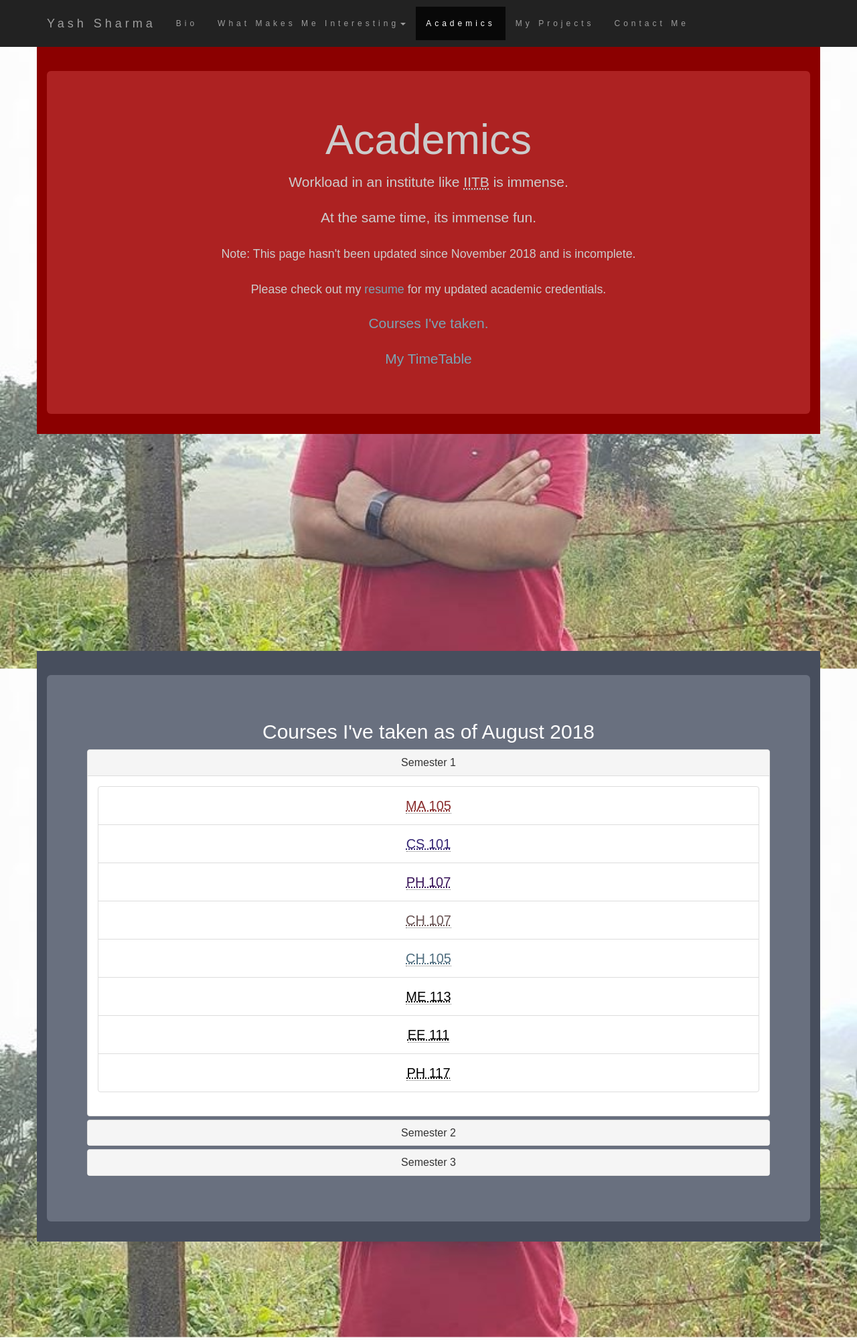
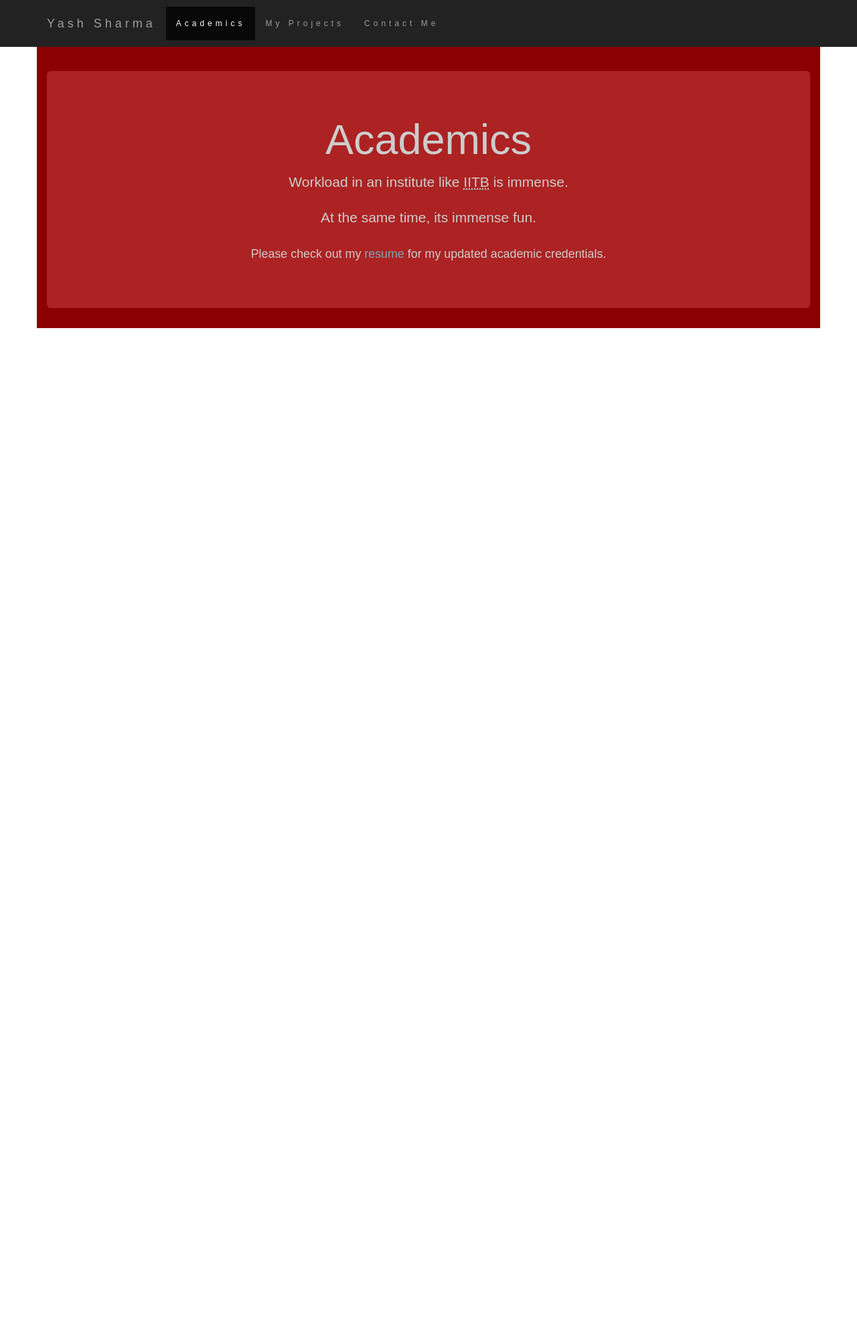
Before and after one commit to yash-s20/yash-s20.github.io, a PHP site: page /academics.html in a window 1280 px wide. Shown: the top 2001 px of the page at 67% size. After the commit the page ends 490 px from the top, so only its background shows below. Run offline with PHP 8.4, Linux system fonts and the light colour scheme; some libraries are stand-ins or nearby versions.

Commit message:
clean up

```diff
--- a/academics.html
+++ b/academics.html
@@ -31,15 +31,6 @@
     </div>
     <div class="collapse navbar-collapse" id="myNavbar">
       <ul class="nav navbar-nav">
-        <li ><a href="./bio.html">Bio</a></li>
-        <li class="dropdown">
-          <a class="dropdown-toggle" data-toggle="dropdown" href="#">What Makes Me Interesting<span class="caret"></span></a>
-          <ul class="dropdown-menu">
-            <li><a href="./interests.html">Interests and Favourites</a></li>
-            <li><a href="./interests.html#ambitions">Ambitions</a></li>
-            <li><a href="./interests.html#pastimes">Pastimes</a></li>
-          </ul>
-        </li>
         <li class="active"><a href="#">Academics</a></li>
         <li><a href="./myprojects.html">My Projects</a></li>
         <li><a href="./contact.html">Contact Me</a></li>
@@ -54,182 +45,11 @@
     	<h1>Academics</h1>
     	<p>Workload in an institute like <abbr title="Indian instituteof Technology, Bombay">IITB</abbr> is immense.</p>
 	  <p>At the same time, its immense fun.</p>
-	<p><small>Note: This page hasn't been updated since November 2018 and is incomplete.</small></p>
 	<p><small>Please check out my <a href="./resume.pdf">resume</a> for my updated academic credentials.</small></p>
-    	<p><a href="#courses">Courses I've taken.</a></p>
-    	<p><a href="#timetable">My TimeTable</a></p>
 
   	</div>
 
 </div>
-<div class="container bg-3 text-center">
-	<br><br><br>
-	<br><br><br>
-	<br><br><br>
-</div>
-<div class="container bg-2 text-center">
-	<br>
-	<div class="jumbotron" style="background-color: #69707f" id="courses">
-		<h2>Courses I've taken as of August 2018</h2>
-		<div class="panel-group" id="accordion">
-		<div class="panel panel-default">
-		  <div class="panel-heading">
-		    <h4 class="panel-title">
-		      <a data-toggle="collapse" data-parent="#accordion" href="#collapse1">Semester 1</a>
-		    </h4>
-		  </div>
-		  <div id="collapse1" class="panel-collapse collapse in">
-		    <div class="panel-body">
-		    <ul class="list-group">
-		    	<li class="list-group-item" style="color: #892d2d;"><abbr title="Calculus">MA 105</abbr></li>
-		    	<li class="list-group-item" style="color: #342674;"><abbr title="Introduction to C++ and Programming">CS 101</abbr></li>
-		    	<li class="list-group-item" style="color: #3a155a;"><abbr title="Quantum Physics">PH 107</abbr></li>
-		    	<li class="list-group-item" style="color: #695353;"><abbr title="Physical Chemistry">CH 107</abbr></li>
-		    	<li class="list-group-item" style="color: #4e6c7e;"><abbr title="Organic and Inorganic Chemistry">CH 105</abbr></li>
-		    	<li class="list-group-item" style="color: #000000;"><abbr title="Mechanical Workshop">ME 113</abbr></li>
-		    	<li class="list-group-item" style="color: #000000;"><abbr title="Introduction to Electrical Systems">EE 111</abbr></li>
-		    	<li class="list-group-item" style="color: #000000;"><abbr title="Physics Lab">PH 117</abbr></li>
-		    </ul>
-			</div>
-		  </div>
-		</div>
-		<div class="panel panel-default">
-		  <div class="panel-heading">
-		    <h4 class="panel-title">
-		      <a data-toggle="collapse" data-parent="#accordion" href="#collapse2">Semester 2</a>
-		    </h4>
-		  </div>
-		  <div id="collapse2" class="panel-collapse collapse">
-		    <div class="panel-body">
-		    <ul class="list-group">
-		    	<li class="list-group-item" style="color: #892d2d;"><abbr title="Linear Algebra">MA 106</abbr></li>
-		    	<li class="list-group-item" style="color: #342674;"><abbr title="Differential Equations">MA 108</abbr></li>
-		    	<li class="list-group-item" style="color: #3a155a;"><abbr title="Electricity and Magnetism">PH 108</abbr></li>
-		    	<li class="list-group-item" style="color: #695353;"><abbr title="Introduction to Electronics">EE 112</abbr></li>
-		    	<li class="list-group-item" style="color: #4e6c7e;"><abbr title="Engineering Drawing">ME 119</abbr></li>
-		    	<li class="list-group-item" style="color: #000000;"><abbr title="Chemistry Lab">CH 117</abbr></li>
-		    </ul>
-		    </div>
-		  </div>
-		</div>
-		<div class="panel panel-default">
-		  <div class="panel-heading">
-		    <h4 class="panel-title">
-		      <a data-toggle="collapse" data-parent="#accordion" href="#collapse3">Semester 3</a>
-		    </h4>
-		  </div>
-		  <div id="collapse3" class="panel-collapse collapse">
-		    <div class="panel-body">
-		    	<ul class="list-group">
-		    	<li class="list-group-item" style="color: #892d2d;"><abbr title="Discrete Structures">CS 207</abbr></li>
-		    	<li class="list-group-item" style="color: #342674;"><abbr title="DSA">CS 213</abbr></li>
-		    	<li class="list-group-item" style="color: #3a155a;"><abbr title="Data Analysis and Intepretation">CS 215</abbr></li>
-		    	<li class="list-group-item" style="color: #695353;"><abbr title="Software Systems Lab">CS 251</abbr></li>
-		    	<li class="list-group-item" style="color: #4e6c7e;"><abbr title="DSA Lab">CS 293</abbr></li>
-		    	<li class="list-group-item" style="color: #000000;"><abbr title="Economics">HS 101</abbr></li>
-		    	<li class="list-group-item" style="color: #000000;"><abbr title="Mathematical Structure for Systems and Control">SC 201</abbr></li>
-		    </ul>
-		    </div>
-		  </div>
-		</div>
-		</div>
-	</div>
-</div>
-
-<div class="container bg-3 text-center">
-	<br><br><br>
-	<br><br><br>
-	<br><br><br>
-</div>
-
-<div class="container bg-4 text-center">
-	<br>
-	<div class="jumbotron" style="background-color: #515151" id="timetable">
-		<h2>My TimeTable for Semester 3</h2>
-		<div class="table-responsive">
-		<table class="table">
-		<thead>
-		  <tr>
-		    <th>Time</th>
-		    <th>Monday</th>
-		    <th>Tuesday</th>
-		    <th>Wednesday</th>
-		    <th>Thursday</th>
-		    <th>Friday</th>
-		  </tr>
-		</thead>
-		<tbody>
-		  <tr>
-		    <td>8:30-9:30</td>
-		    <td>CS 207</td>
-		    <td>---</td>
-		    <td>---</td>
-		    <td>---</td>
-		    <td>---</td>
-		  </tr>
-		  <tr>
-		    <td>9:30-10:30</td>
-		    <td>HS 101</td>
-		    <td>CS 207</td>
-		    <td rowspan="2">SC 201</td>
-		    <td>---</td>
-		    <td rowspan="2">SC 201</td>
-		  </tr>
-		  <tr>
-		    <td>10:30-11:00</td>
-		    <td rowspan="2">MA 105 TAship</td>
-		    <td rowspan="2">HS 101</td>
-		    <td rowspan="2">CS 207</td>
-		  </tr>
-		  <tr>
-		    <td>11:00-11:30</td>
-		    <td rowspan="2">CS 215</td>
-		    <td rowspan="2">CS 215</td>
-		  </tr>
-		  <tr>
-		    <td>11:30-12:30</td>
-		    <td>---</td>
-		    <td>---</td>
-		    <td>HS 101</td>
-		  </tr>
-		  <tr>
-		  	<td>12:30-14:00</td>
-		  	<td colspan="5">Lunch</td>
-		  </tr>
-		  <tr>
-		  	<td>14:00-15:30</td>
-		  	<td>---</td>
-		  	<td rowspan="3">CS 251</td>
-		  	<td>---</td>
-		  	<td>---</td>
-		  	<td rowspan="2">CS 293</td>
-		  </tr>
-		  <tr>
-		  	<td>15:30-17:00</td>
-		  	<td>CS 213</td>
-		  	<td>---</td>
-		  	<td>---</td>
-		  </tr>
-		  <tr>
-		  	<td>17:00-18:00</td>
-		  	<td rowspan="2">French Course</td>
-		  	<td>---</td>
-		  	<td rowspan="2">French Course</td>
-		  	<td>---</td>
-		  </tr>
-		  <tr>
-		  	<td>18:00-19:00</td>
-		  	<td>---</td>
-		  	<td>---</td>
-		  	<td>---</td>
-		  </tr>
-		</tbody>
-
-		</table>
-		</div>
-	</div>
-	<footer><a href="#">back to top</a></footer>
-
 </div>
 </body>
 </html>
--- a/style.css
+++ b/style.css
@@ -1,7 +1,7 @@
 body {
     font: 20px Arial, sans-serif;
     line-height: 1.8;
-    background-image: url(me2.jpg);
+    /* background-image: url(me2.jpg); */
     height: 100%;
     width: 100%;
     display: block;
```
Also changed, not shown: bio.html (deleted, +0 -70 lines), contact.html (+2 -13 lines), index.html (+9 -104 lines), interests.html (+1 -12 lines), myprojects.html (+1 -18 lines), ayushandme.jpg (deleted), email.jpg (added), family.jpg (deleted), family1.jpg (deleted), friends.jpg (deleted), friends2.jpg (deleted), me2.jpg (deleted), solo.jpg, 2 other files.
